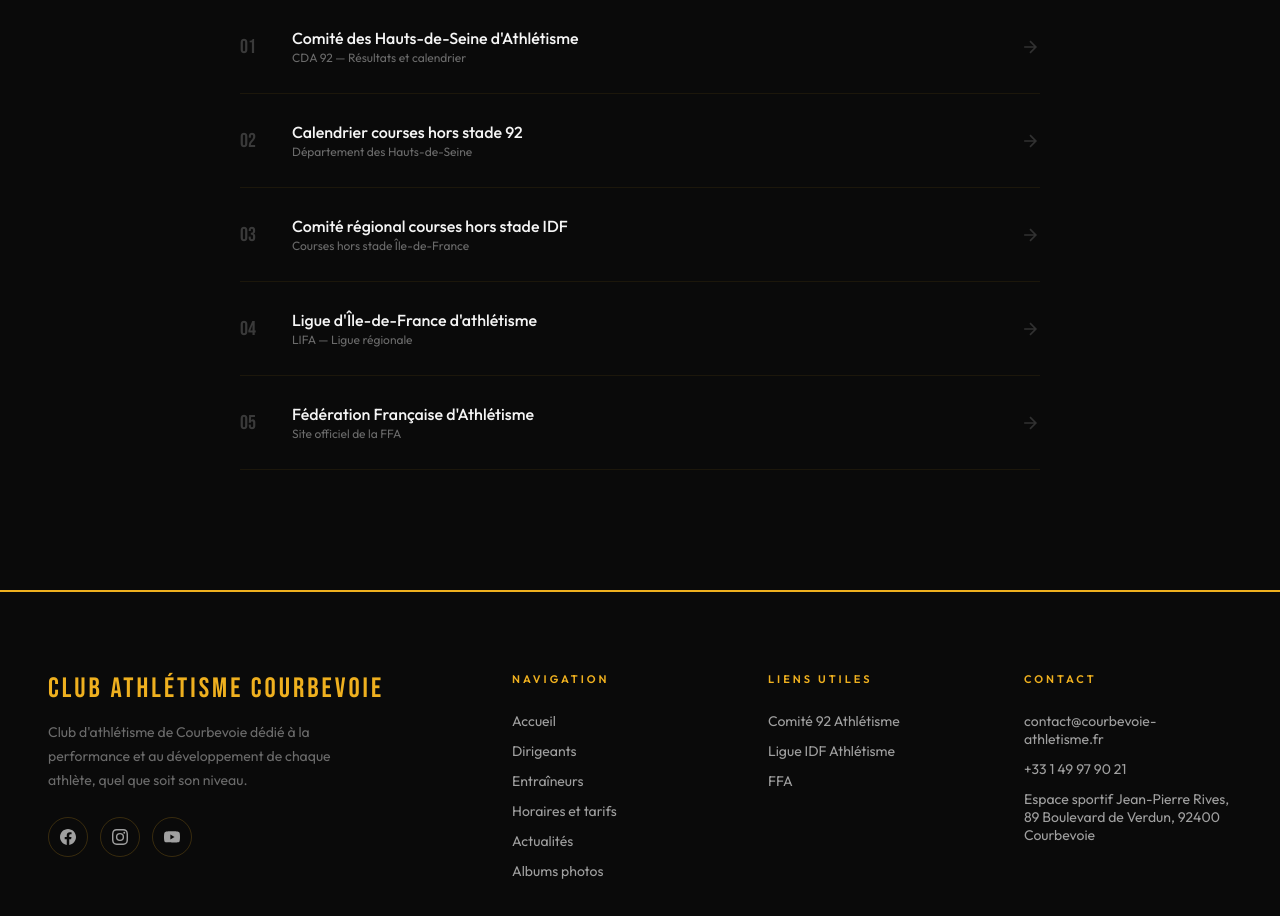
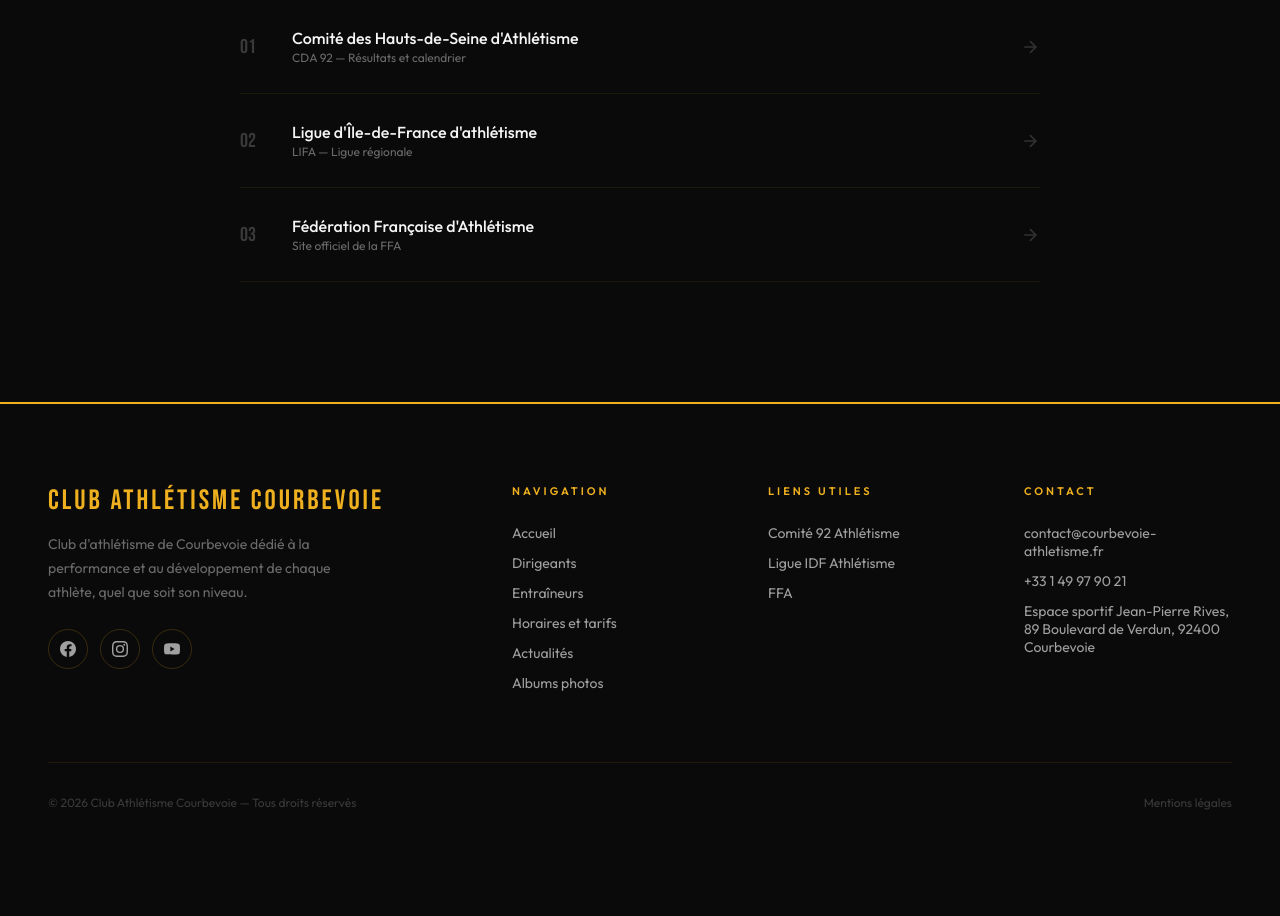
Before and after one commit to guerfala/cac-website, an Angular app: page / in a window 1280 px wide. Shown: the part 4180-5096 px from the top of the page. After the commit the page ends 5030 px from the top, so only its background shows below. Built offline with nearby package versions, Linux system fonts and the light colour scheme; no server answers.

Commit message:
fix : suppression des liens inutilisés

```diff
--- a/src/app/components/liens-section/liens-section.component.ts
+++ b/src/app/components/liens-section/liens-section.component.ts
@@ -12,9 +12,7 @@
 export class LiensSectionComponent {
   liens = [
     { num: '01', name: "Comité des Hauts-de-Seine d'Athlétisme", desc: 'CDA 92 — Résultats et calendrier', url: 'https://cda92.athle.fr/accueil.aspx' },
-    { num: '02', name: 'Calendrier courses hors stade 92', desc: 'Département des Hauts-de-Seine', url: 'https://www.hauts-de-seine.fr/sports-loisirs/sports/les-manifestations-2019/' },
-    { num: '03', name: 'Comité régional courses hors stade IDF', desc: 'Courses hors stade Île-de-France', url: 'http://ww38.crchsidf.org' },
-    { num: '04', name: "Ligue d'Île-de-France d'athlétisme", desc: 'LIFA — Ligue régionale', url: 'https://lifa.athle.fr/accueil.aspx' },
-    { num: '05', name: "Fédération Française d'Athlétisme", desc: 'Site officiel de la FFA', url: 'https://www.athle.fr' },
+    { num: '02', name: "Ligue d'Île-de-France d'athlétisme", desc: 'LIFA — Ligue régionale', url: 'https://lifa.athle.fr/accueil.aspx' },
+    { num: '03', name: "Fédération Française d'Athlétisme", desc: 'Site officiel de la FFA', url: 'https://www.athle.fr' },
   ];
 }
--- a/src/app/components/navbar/navbar.component.ts
+++ b/src/app/components/navbar/navbar.component.ts
@@ -57,8 +57,6 @@
       label: 'Liens',
       children: [
         { label: 'Comité des Hauts-de-Seine d\'Athlétisme', externalUrl: 'https://cda92.athle.fr/accueil.aspx' },
-        { label: 'Calendrier courses hors stade 92', externalUrl: 'https://www.hauts-de-seine.fr/sports-loisirs/sports/les-manifestations-2019/' },
-        { label: 'Comité régional courses hors stade IDF', externalUrl: 'http://ww38.crchsidf.org' },
         { label: 'Ligue d\'Île-de-France d\'athlétisme', externalUrl: 'https://lifa.athle.fr/accueil.aspx' },
         { label: 'Fédération Française d\'Athlétisme', externalUrl: 'https://www.athle.fr' },
       ],
```
